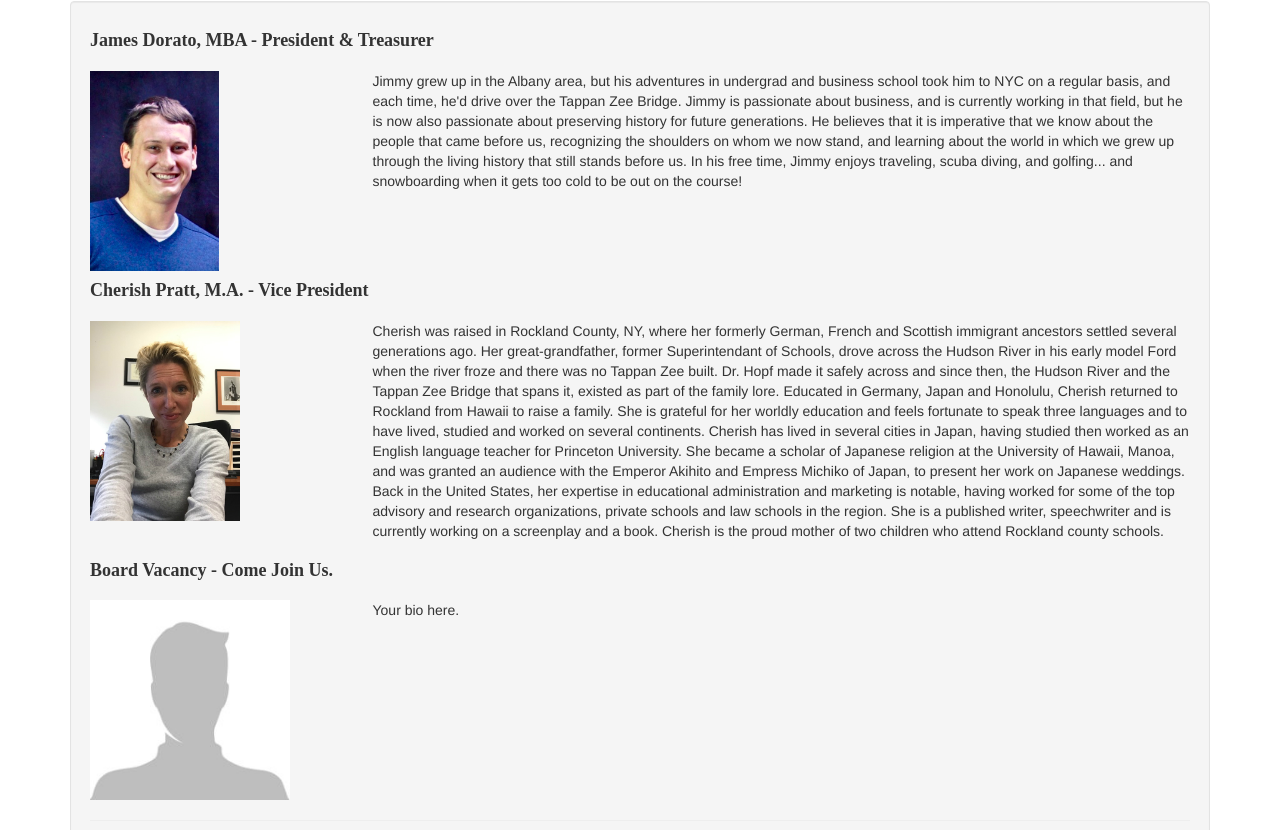
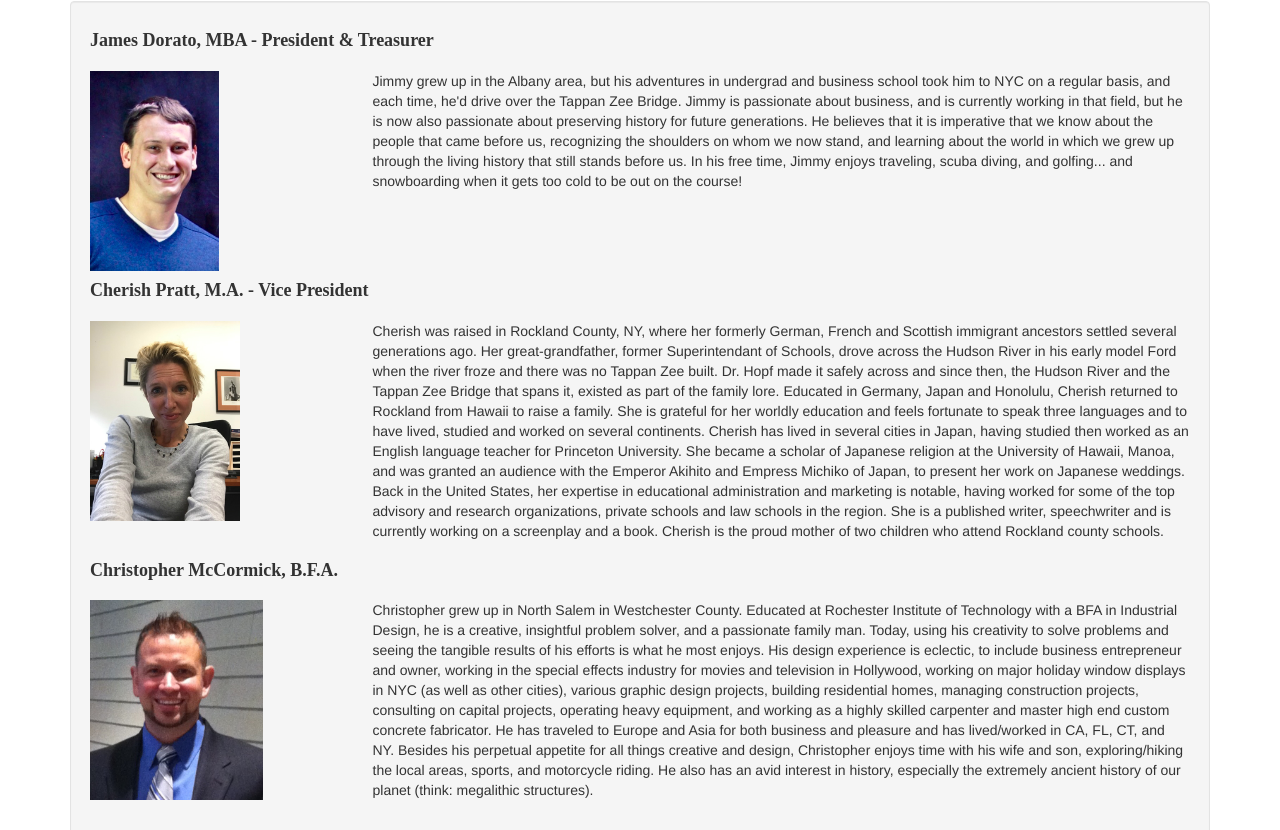
Before and after one commit to monroemann/tappanzee, a plain HTML site: page board.html in a window 1280 px wide. Shown: the part 122-952 px from the top of the page. Drawn offline with nearby package versions, Linux system fonts and the light colour scheme; a web font is replaced by a local one.

Commit message:
Added new board member CHristopher

```diff
--- a/board.html
+++ b/board.html
@@ -68,16 +68,16 @@
           </div>
         </div>
 
-        <h4><strong>Board Vacancy - Come Join Us.</strong></h4>
+        <h4><strong>Christopher McCormick, B.F.A.</strong></h4>
         <div class="row">
           <h4></h4>
           <div class="col-xs-12 col-md-3">
-            <img src="images/default.jpg" class="img-responsive" alt="photo of board member" style="max-height: 200px; max-width: 200px; text-align: center">
+            <img src="images/christopher.jpg" class="img-responsive" alt="photo of Christopher McCormick" style="max-height: 200px; max-width: 200px; text-align: center">
           </div>
 
           <div class="col-xs-12 col-md-9">
             <p>
-              Your bio here.
+              Christopher grew up in North Salem in Westchester County.  Educated at Rochester Institute of Technology with a BFA in Industrial Design, he is a creative, insightful problem solver, and a passionate family man. Today, using his creativity to solve problems and seeing the tangible results of his efforts is what he most enjoys. His design experience is eclectic, to include business entrepreneur and owner, working in the special effects industry for movies and television in Hollywood, working on major holiday window displays in NYC (as well as other cities), various graphic design projects, building residential homes, managing construction projects, consulting on capital projects, operating heavy equipment, and working as a highly skilled carpenter and master high end custom concrete fabricator. He has traveled to Europe and Asia for both business and pleasure and has lived/worked in CA, FL, CT, and NY. Besides his perpetual appetite for all things creative and design, Christopher enjoys time with his wife and son, exploring/hiking the local areas, sports, and motorcycle riding.  He also has an avid interest in history, especially the extremely ancient history of our planet (think: megalithic structures).
             </p>
           </div>
         </div>
```
Also changed, not shown: images/bumpermagnet.png (added), images/bumpersticker.png (added), images/christopher.jpg (added), images/lawnsign.png (added).
